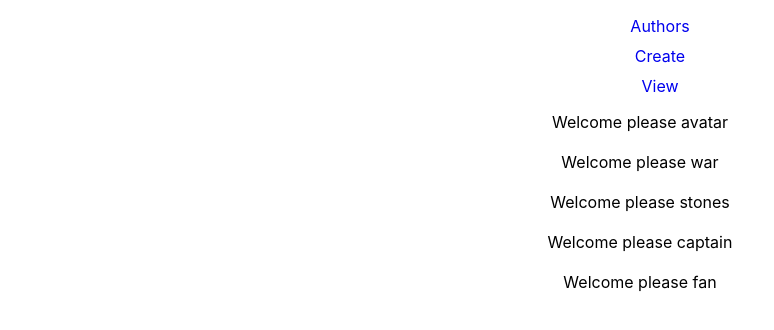
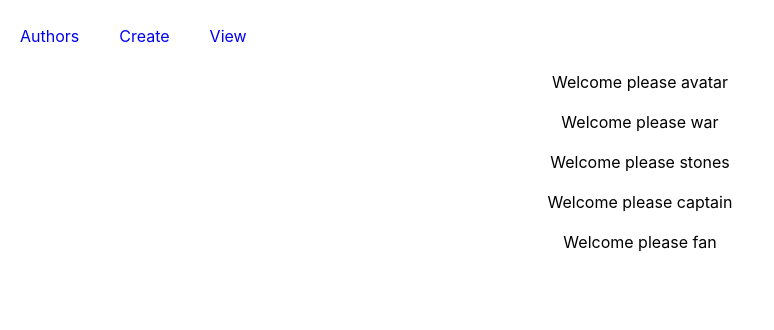
Before and after one commit to rajan-gith/library-demo, a React (Create React App) app: page /view in a window 1280 px wide. Shown: the top 330 px of the page, without its empty margins (0-774 px from the left). Built offline with nearby package versions, Linux system fonts and the light colour scheme.

Commit message:
css changes

```diff
--- a/src/App.css
+++ b/src/App.css
@@ -22,10 +22,12 @@
 }
 
 
-.nav-list{
+.nav-list ul{
   width: 100%;
   list-style: none;
   padding-inline-start: 0px !important;
+  display: flex;
+  text-align: center;
 }
 
 .nav-list a {
@@ -36,5 +38,7 @@
 
 .nav-list li {
   margin: 10px;
+  align-items: center;
+  display: inline;
   list-style: none;
 }
```
